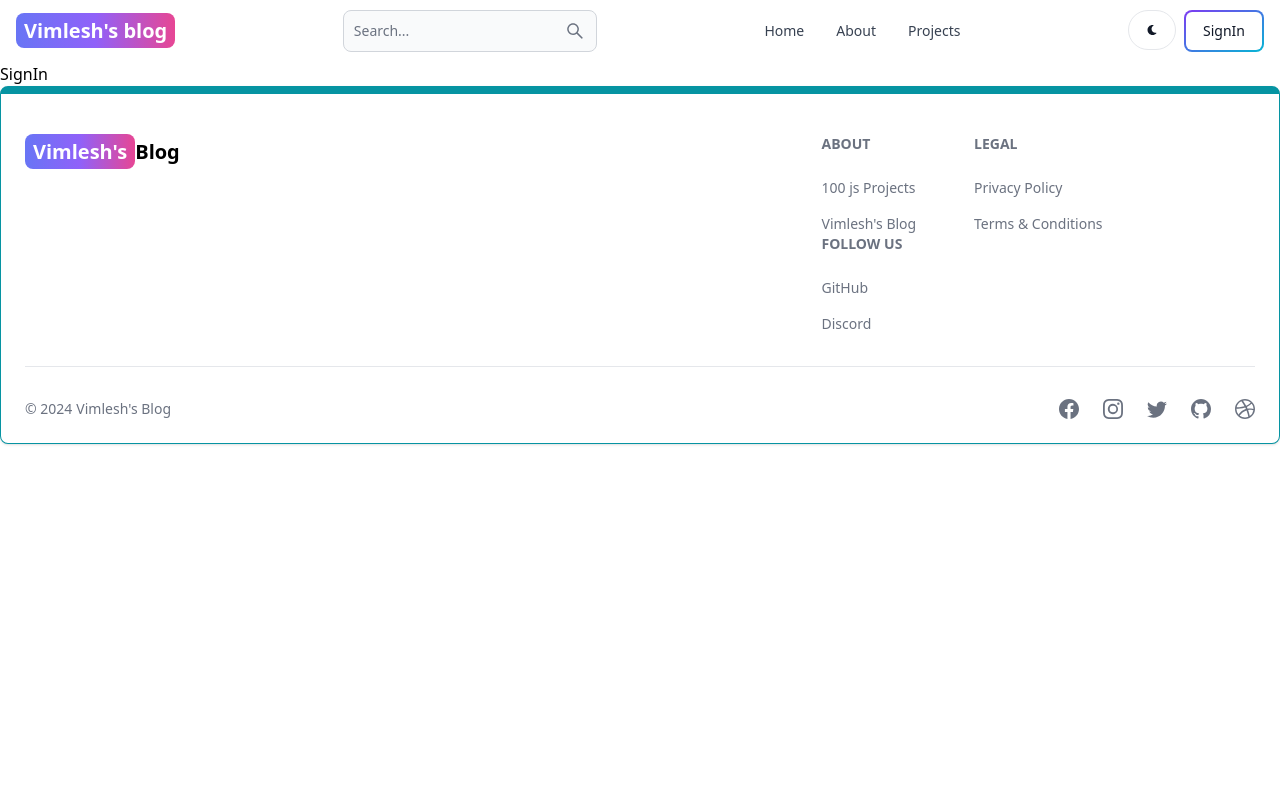
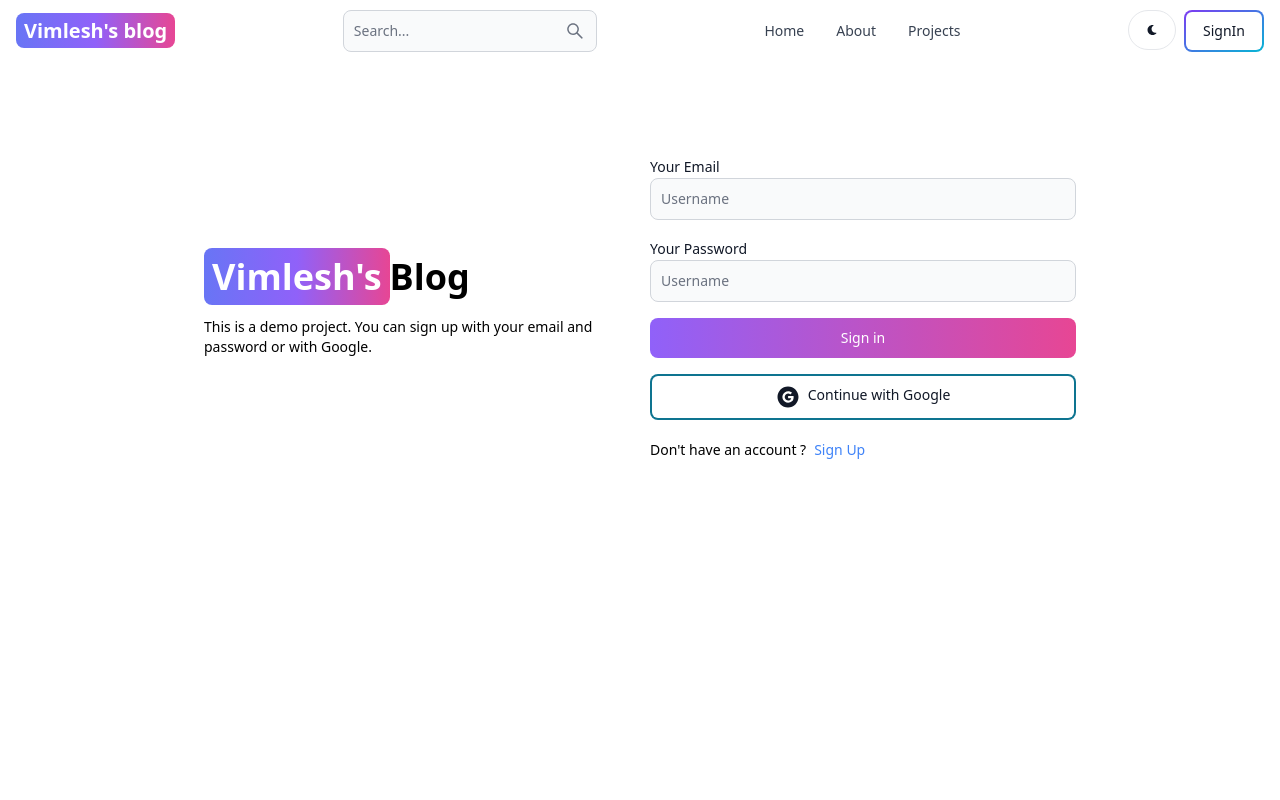
Before and after one commit to yashkumr/mern-blog, a React (Vite) app in the folder client/: page /sign-in in a window 1280 px wide. Shown: the top 800 px of the page. Built offline with nearby package versions, Linux system fonts and the light colour scheme.

Commit message:
add context api for login

```diff
--- /dev/null
+++ b/client/src/components/Oauth.jsx
@@ -0,0 +1,17 @@
+import { Button } from 'flowbite-react'
+import React from 'react'
+import { AiFillGoogleCircle } from 'react-icons/ai';
+
+const Oauth = () => {
+  return (
+    <>
+    <Button type='button' gradientDuotone='pinkToOrange' outline >
+        <AiFillGoogleCircle className="w-6 h-6 mr-2"/>
+        Continue with Google
+
+    </Button>
+    </>
+  )
+}
+
+export default Oauth
--- /dev/null
+++ b/client/src/context/Auth.jsx
@@ -0,0 +1,31 @@
+import { createContext, useContext, useEffect, useState } from "react";
+
+const AuthContext = createContext();
+
+const AuthProvider = ({ children }) => {
+  const [auth, setAuth] = useState({
+    user: null,
+    token: "",
+  });
+
+  useEffect(() => {
+    const data = localStorage.getItem("auth");
+    if (data) {
+      const parseData = JSON.parse(data);
+      setAuth({
+        ...auth,
+        user: parseData.user,
+        token: parseData.token,
+      });
+    }
+    //eslint-disable-next-line
+  }, []);
+  return (
+    <AuthContext.Provider value={[auth, setAuth]}>
+      {children}
+    </AuthContext.Provider>
+  );
+};
+//custom hook
+const useAuth = () => useContext(AuthContext);
+export { useAuth, AuthProvider };
--- a/client/src/main.jsx
+++ b/client/src/main.jsx
@@ -3,11 +3,14 @@ import ReactDOM from "react-dom/client";
 import App from "./App.jsx";
 import "./index.css";
 import { BrowserRouter } from "react-router-dom";
+import { AuthProvider } from "./context/Auth.jsx";
 
 ReactDOM.createRoot(document.getElementById("root")).render(
-  <BrowserRouter>
-    <React.StrictMode>
-      <App />
-    </React.StrictMode>
-  </BrowserRouter>
+  <AuthProvider>
+    <BrowserRouter>
+      <React.StrictMode>
+        <App />
+      </React.StrictMode>
+    </BrowserRouter>
+  </AuthProvider>
 );
--- a/client/src/pages/SignIn.jsx
+++ b/client/src/pages/SignIn.jsx
@@ -1,8 +1,106 @@
-import React from 'react'
+import React, { useState } from 'react'
+import { Button, Label,TextInput } from "flowbite-react";
+import { Link, useLocation, useNavigate } from 'react-router-dom';
+import axios from 'axios';
+import toast from 'react-hot-toast';
+import { useAuth } from '../context/Auth.jsx';
+import Oauth from '../components/Oauth.jsx';
 
 const SignIn = () => {
+
+  const[email, setEmail] = useState("");
+  const[password, setPassword] = useState("");
+  const[auth, setAuth] = useAuth();
+
+  const navigate = useNavigate();
+  const location = useLocation();
+
+  const handleSubmit =async(e)=>{
+    e.preventDefault();
+    try{
+      const res = await axios.post("/api/v1/auth/signin",{
+        email,
+        password,
+      });
+      if(res && res.data.success){
+        toast.success(res && res.data.message);
+
+        setAuth({
+          ...auth,
+          user:res.data.user,
+          token:res.data.token,
+        });
+        localStorage.setItem("auth", JSON.stringify(res.data));
+        navigate(location.state || "/");
+
+      }else{
+        toast.error(res.data.message);
+      }
+
+    }catch(error){
+             console.log(error);
+             toast.error("Something went wrong in login ");
+    }
+  }
+
   return (
-    <div>SignIn</div>
+    <>
+    <div className="min-h-screen mt-20">
+      <div className="flex p-3 max-w-4xl mx-auto flex-col md:flex-row md:items-center gap-5">
+        {/* left */}
+        <div className="flex-1">
+          <Link to="/" className="font-bold dark:text-white text-4xl">
+            <span className="px-2 py-1 bg-gradient-to-r from-indigo-500 via-purple-500 to-pink-500 rounded-lg text-white">
+              Vimlesh's
+            </span>
+            Blog
+          </Link>
+          <p className="text-sm mt-5">
+            This is a demo project. You can sign up with your email and
+            password or with Google.
+          </p>
+        </div>
+        {/* right */}
+        <div className="flex-1">
+          <form className="flex flex-col gap-4" onSubmit={handleSubmit}>
+
+            <div>
+              <Label value="Your Email" />
+              <TextInput
+                type="email"
+                placeholder="Username"
+                id="email"
+                value={email}
+                onChange={(e) => setEmail(e.target.value)}
+              />
+            </div>
+            <div>
+              <Label value="Your Password" />
+              <TextInput
+                type="password"
+                placeholder="Username"
+                id="password"
+                value={password}
+                onChange={(e) => setPassword(e.target.value)}
+              />
+            </div>
+            <Button gradientDuoTone='purpleToPink' type="submit">
+              Sign in
+
+            </Button>
+            <Oauth/>
+
+          </form>
+          <div className="flex gap-2 text-sm mt-5">
+            <span>Don't have an account ?</span>
+            <Link to="/sign-up" className="text-blue-500">
+              Sign Up
+            </Link>
+          </div>
+        </div>
+      </div>
+    </div>
+  </>
   )
 }
 
--- a/client/src/pages/SignUp.jsx
+++ b/client/src/pages/SignUp.jsx
@@ -1,5 +1,5 @@
 import React, { useState } from "react";
-import { Alert, Button, Label, Spinner, TextInput } from "flowbite-react";
+import { Button, Label,TextInput } from "flowbite-react";
 import axios from "axios";
 import toast from "react-hot-toast";
 
```
